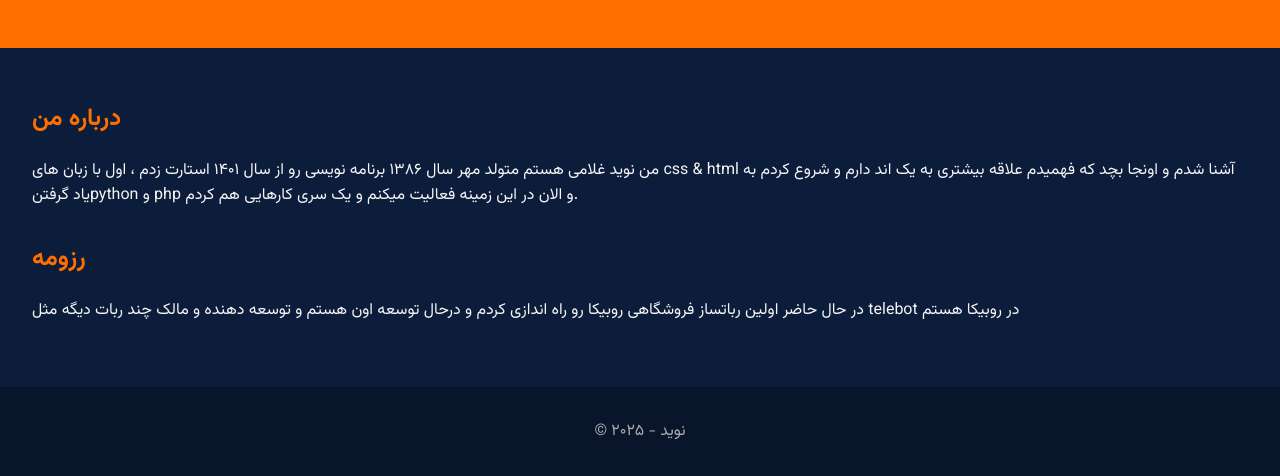
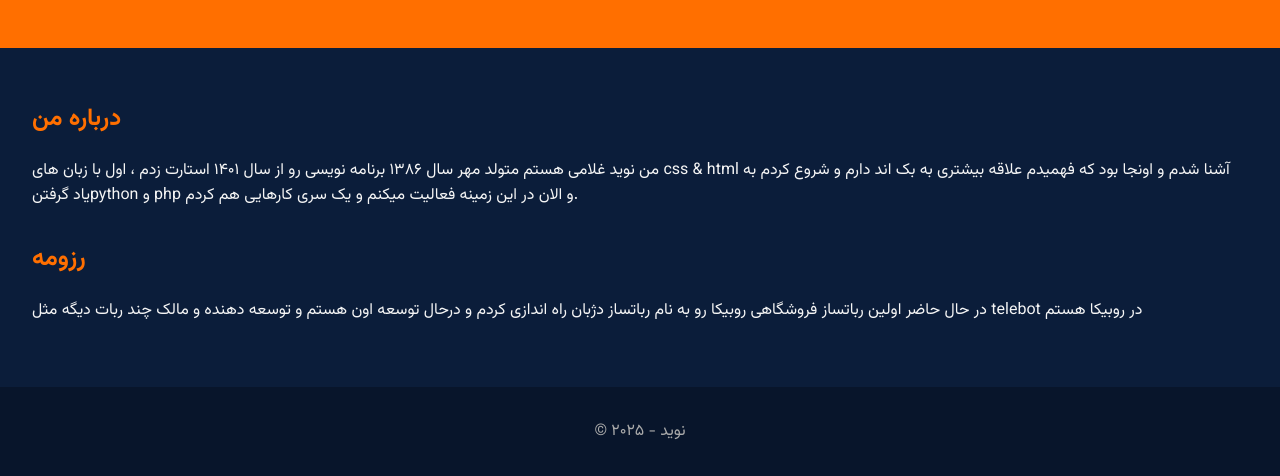
Before and after one commit to navidtel/site, a plain HTML site: page index.html in a window 1280 px wide. Shown: the part 325-801 px from the top of the page. Drawn offline with Linux system fonts and the light colour scheme.

Commit message:
Update index.html

```diff
--- a/index.html
+++ b/index.html
@@ -19,12 +19,12 @@
   <main>
     <section class="about">
       <h2>درباره من</h2>
-      <p>من نوید غلامی هستم متولد مهر سال ۱۳۸۶ برنامه نویسی رو از سال ۱۴۰۱  استارت زدم ، اول با زبان های css & html آشنا شدم و اونجا بچد که فهمیدم علاقه بیشتری به یک اند دارم و شروع کردم به یاد گرفتنpython و php و الان در این زمینه فعالیت میکنم و یک سری کارهایی هم کردم.</p>
+      <p>من نوید غلامی هستم متولد مهر سال ۱۳۸۶ برنامه نویسی رو از سال ۱۴۰۱  استارت زدم ، اول با زبان های css & html آشنا شدم و اونجا بود که فهمیدم علاقه بیشتری به بک اند دارم و شروع کردم به یاد گرفتنpython و php و الان در این زمینه فعالیت میکنم و یک سری کارهایی هم کردم.</p>
     </section>
 
     <section class="resume">
       <h2>رزومه</h2>
-      <p>در حال حاضر اولین رباتساز فروشگاهی روبیکا رو راه اندازی کردم و درحال توسعه اون هستم  و توسعه دهنده و مالک چند ربات دیگه مثل telebot در روبیکا هستم</p>
+      <p>در حال حاضر اولین رباتساز فروشگاهی روبیکا رو به نام رباتساز دژبان راه اندازی کردم و درحال توسعه اون هستم  و توسعه دهنده و مالک چند ربات دیگه مثل telebot در روبیکا هستم</p>
     </section>
   </main>
 
@@ -34,4 +34,5 @@
 
   <script src="script.js"></script>
 </body>
+
 </html>
```
